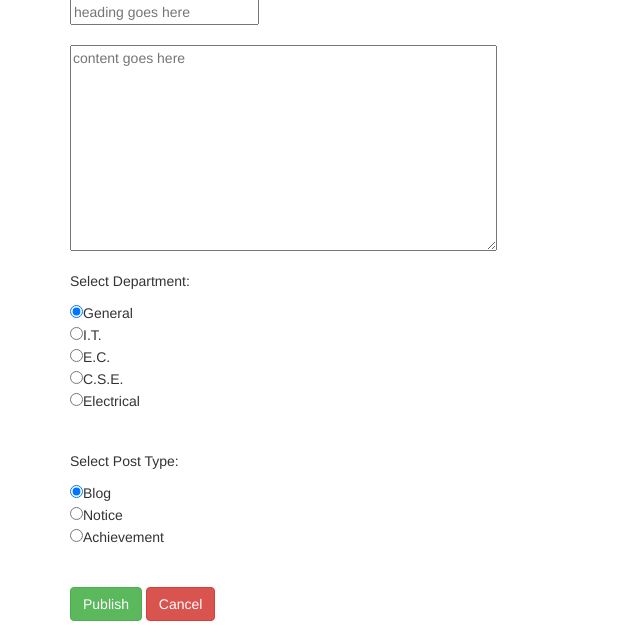
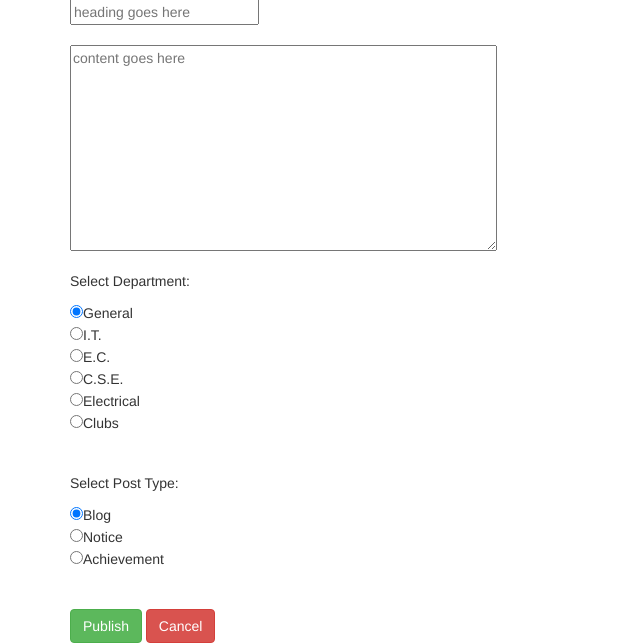
Before and after one commit to madhusudanrathore/dot_slash-ecampus, a PHP site: page /create_blog.php in a window 1280 px wide. Shown: the part 165-808 px from the top of the page, without its empty margins (0-640 px from the left). Before the commit the page ends 786 px from the top, so only its background shows below. Run offline with PHP 8.4, Linux system fonts and the light colour scheme; the visitor is signed in with stand-in values (Sample User, id 1); a stand-in replaces the project's code that opens the database connection.

Commit message:
Update create_blog.php

```diff
--- a/create_blog.php
+++ b/create_blog.php
@@ -14,6 +14,7 @@
   			<input type="radio" name="department_type" value="EC">E.C.<br />
   			<input type="radio" name="department_type" value="CSE">C.S.E.<br />
   			<input type="radio" name="department_type" value="EE">Electrical<br />
+			<input type="radio" name="department_type" value="CLUB">Clubs<br />
   			<br /><br />
 
   			<!-- SELECT POST TYPE -->
```
